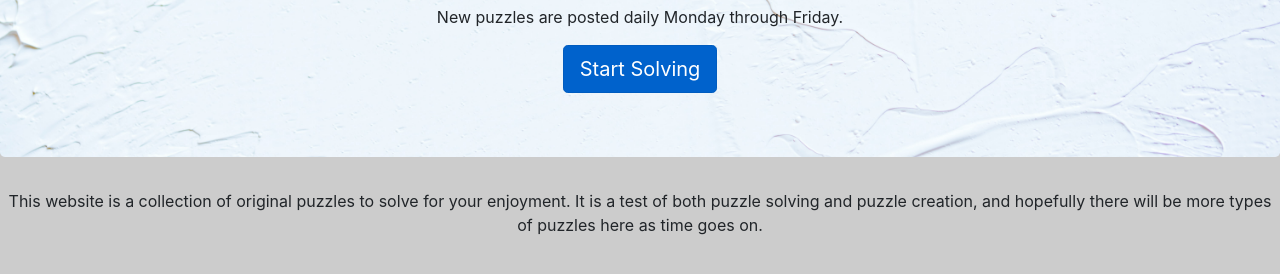
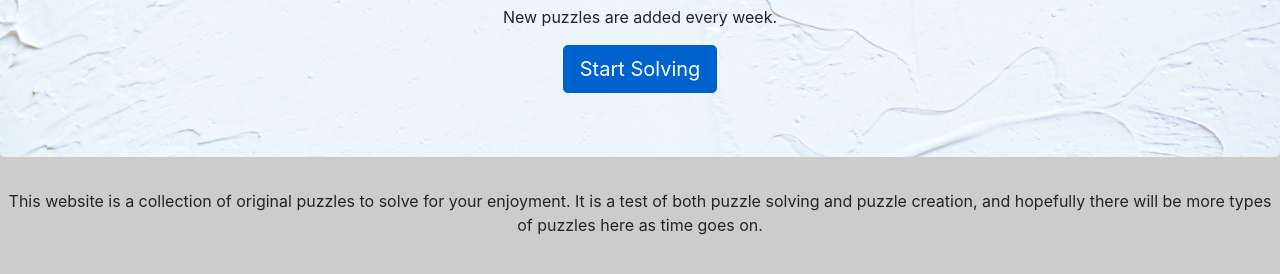
Before and after one commit to sam-carruthers99/sam-carruthers99.github.io, a plain HTML site: page index.html in a window 1280 px wide. Shown: the part 170-444 px from the top of the page. Drawn offline with nearby package versions, Linux system fonts and the light colour scheme.

Commit message:
index change

```diff
--- a/index.html
+++ b/index.html
@@ -31,7 +31,7 @@
     <div class="container-fluid px-0 mx-0">
         <div class="jumbotron text-center img-fluid">
 		<h1>Welcome!</h1>
-		<p> New puzzles are posted daily Monday through Friday. </p>
+		<p> New puzzles are added every week. </p>
 		<a href="puzzles.html" class="btn btn-primary btn-lg active">Start Solving</a>
 	    </div>
         <div>
```
